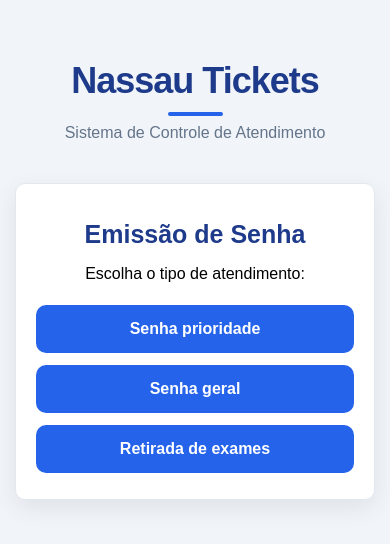
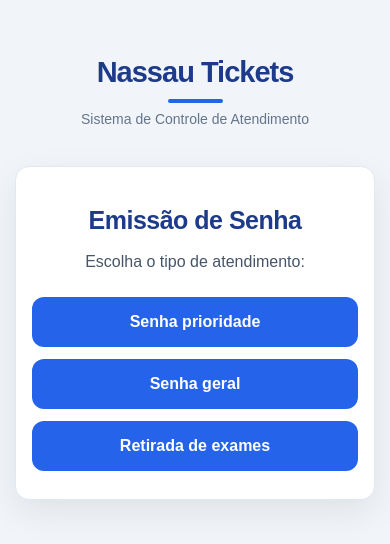
Before and after one commit to gjd-oliveira/nassauTickets, a React app in the folder nassauTickets/frontend/: page / in a window 390 px wide. Shown: the part 154-698 px from the top of the page. Built offline with nearby package versions, Linux system fonts and the light colour scheme; the HTML template or start-up script is replaced by a standard one.

Commit message:
Ajeitando ainda mais a página principal e otimizando o código.

```diff
--- a/nassauTickets/frontend/src/pages/EmissaoSenha.jsx
+++ b/nassauTickets/frontend/src/pages/EmissaoSenha.jsx
@@ -44,7 +44,7 @@ function EmissaoSenha() {
             <div className="cartao-emissao">
             <h1 className= "titulo-emissao"> Emissão de Senha </h1>
 
-            <p>Escolha o tipo de atendimento:</p>
+            <p className="texto-orientacao" >Escolha o tipo de atendimento:</p>
 
             <Botao
             texto= "Senha prioridade"
--- a/nassauTickets/frontend/src/styles/global.css
+++ b/nassauTickets/frontend/src/styles/global.css
@@ -12,20 +12,19 @@ h1 {
    text-align: center;
 }
 
-.emissão-senha {
-  min-height: 100vh;
-  display: flex;
-  justify-content: center;
-  align-items: center;
-  text-align: center;
-  padding: 40px;
+.titulo-emissao {
+  font-size: 32px;
+  font-weight: 800;
+  color: #1e3a8a;
+  margin-bottom: 18px;
+  letter-spacing: -0.5px;
 }
 
-.titulo-emissao {
-  font-size: 30px;
-  font-weight: 700;
-  color: #1e3a8a;
-  margin-bottom: 15px;
+.texto-orientacao {
+  color: #475569;
+  font-size: 16px;
+  font-weight: 500;
+  margin-bottom: 20px;
 }
 
 .botao {
@@ -37,13 +36,12 @@ h1 {
 
 .cartao-emissao {
   background: white;
-  padding: 30px;
-  border-radius: 10px;
-  box-shadow: 0 2px 10px rgba(0, 0, 0, 0.1);
+  padding: 35px;
+  border-radius: 18px;
   width: 100%;
   max-width: 500px;
   text-align: center;
-  box-shadow: 0 8px 25px rgba(0, 0, 0, 0.08);
+  box-shadow: 0 12px 35px rgba(0, 0, 0, 0.08);
   border: 1px solid #e2e8f0;
 }
 
@@ -51,46 +49,50 @@ h1 {
   background-color: #2563eb;
   color: white;
   border: none;
-  border-radius: 10px;
-  padding: 15px 25px;
+  border-radius: 12px;
+  padding: 16px 25px;
   margin: 8px;
   font-size: 16px;
   font-weight: 600;
   cursor: pointer;
-  transition: background-color 0.2s, transform 0.2s;
+  transition: background-color 0.25s ease,
+              transform 0.25s ease,
+              box-shadow 0.25s ease;;
+  min-width: 200px;
 }
 
 .botao-atendimento:hover {
   background-color: #1d4ed8;
-  transform: translateY(-2px);
+  transform: translateY(-3px);
+  box-shadow: 0 6px 15px rgba(37, 99, 235, 0.25);
 }
 
 .botao-emitir {
   background-color: #16a34a;
   color: white;
   border: none;
-  border-radius: 10px;
-  padding: 15px 30px;
-  margin-top: 20px;
+  border-radius: 12px;
+  padding: 16px 32px;
+  margin-top: 22px;
   font-size: 17px;
   font-weight: 700;
   cursor: pointer;
-  transition: background-color 0.2s, transform 0.2s;
+  transition: background-color 0.25s ease,
+              transform 0.25s ease,
+              box-shadow 0.25s ease;;
+  min-width: 200px;
 }
 
 .botao-emitir:hover {
   background-color: #15803d;
-  transform: translateY(-2px);
+  transform: translateY(-3px);
+  box-shadow: 0 6px 15px rgba(22, 163, 74, 0.25);
 }
 
-@media (max-width: 600px) {
-  .cartao-emissao {
-    padding: 15px;
-  }
-
-  .titulo-emissao {
-    font-size: 25px;
-  }
+.botao-atendimento:focus-visible,
+.botao-emitir:focus-visible {
+  outline: 3px solid #93c5fd;
+  outline-offset: 4px;
 }
 
 .pagina-emissao {
@@ -138,22 +140,26 @@ h1 {
 .senha-gerada {
   background-color: #eff6ff;
   border: 2px solid #bfdbfe;
-  border-radius: 12px;
-  padding: 20px;
-  margin-top: 25px;
+  border-radius: 16px;
+  padding: 25px;
+  margin-top: 30px;
+  box-shadow: 0 5px 15px rgba(37, 99, 235, 0.08);
+  animation: aparecer 0.4s ease;
 }
 
 .senha-gerada p {
   color: #475569;
-  font-size: 16px;
-  margin-bottom: 8px;
+  font-size: 17px;
+  font-weight: 600;
+  margin-bottom: 10px;
 }
 
 .senha-gerada h2 {
   color: #1d4ed8;
-  font-size: 36px;
-  font-weight: 700;
-  margin: 0;
+  font-size: 48px;
+  font-weight: 800;
+  margin: 5px 0 0;
+  letter-spacing: 2px;
 }
 
 @media (max-width: 600px) {
@@ -162,7 +168,8 @@ h1 {
   }
 
   .cartao-emissao {
-    padding: 20px;
+    padding: 22px 16px;
+    border-radius: 14px;
   }
 
   .titulo-emissao{
@@ -178,7 +185,15 @@ h1 {
     width: 100%;
   }
 
-  .botao-emitir h2 {
+  .cabecalho h1 {
+    font-size: 29px;
+  }
+
+  .cabecalho p {
+    font-size: 14px;
+  }
+
+  .senha-gerada h2 {
     font-size: 30px;
   }
 }
@@ -189,3 +204,26 @@ h1 {
   transform: none;
   opacity: 0.8;
 }
+
+@keyframes aparecer {
+  from {
+    opacity: 0;
+    transform: translateY(15px);
+  }
+
+  to {
+    opacity: 1;
+    transform: translateY(0);
+  }
+}
+
+@media (prefers-reduced-motion: reduce) {
+  *,
+  *::before,
+  *::after {
+    animation-duration: 0.01ms !important;
+    animation-iteration-count: 1 !important;
+    transition-duration: 0.01ms !important;
+    scroll-behavior: auto !important;
+  }
+}
```
